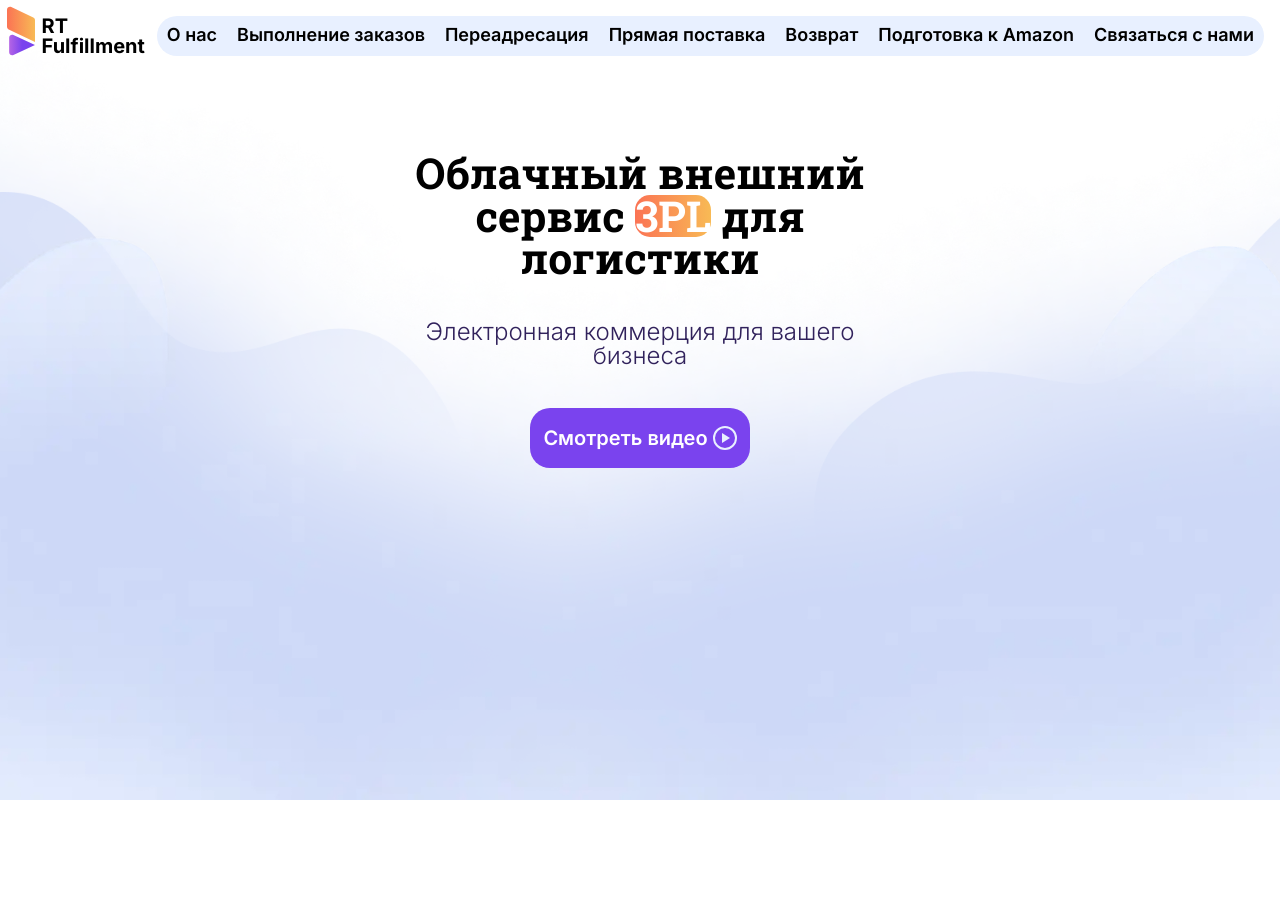
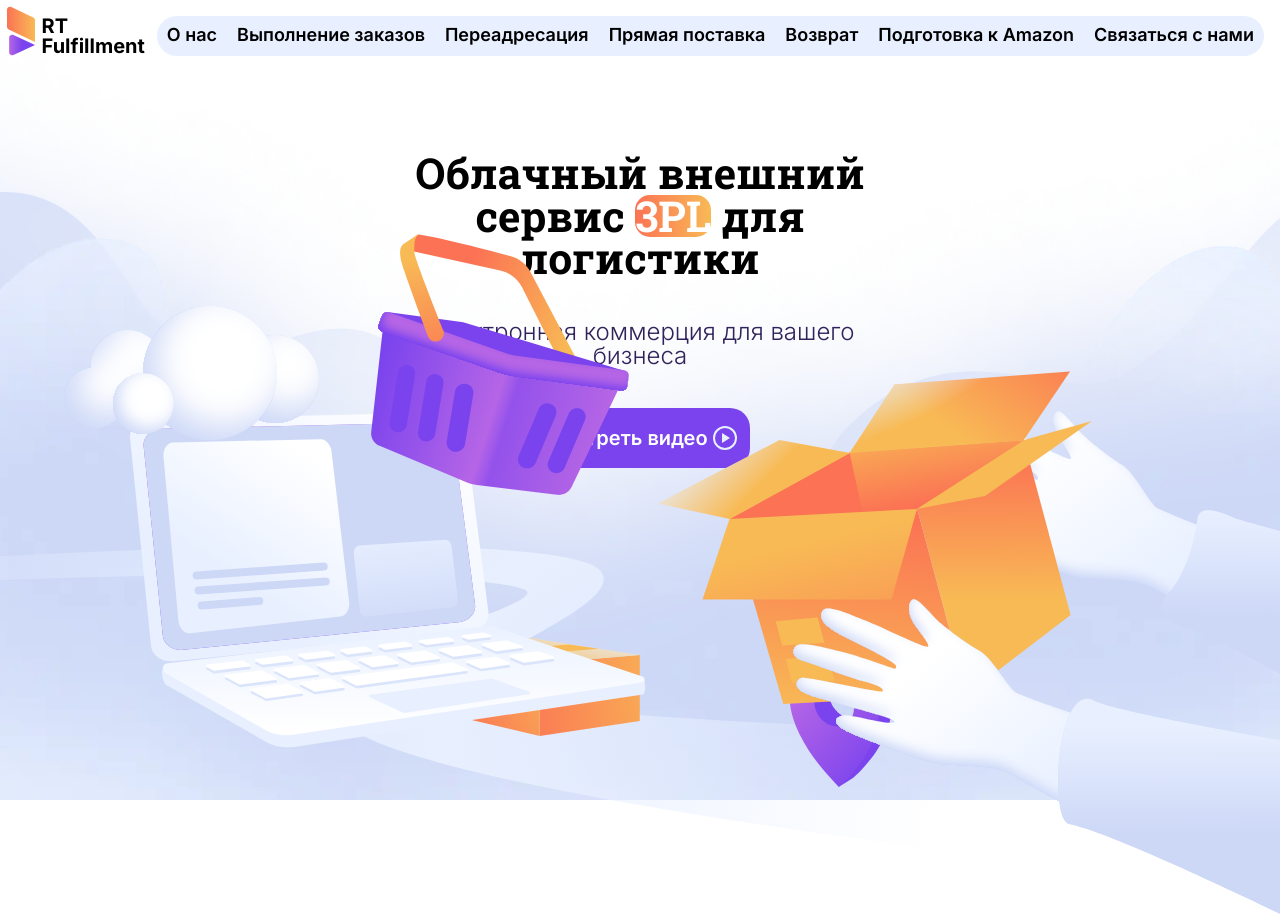
Before and after one commit to IAGrekhovFronted/exampleFullfil, a plain HTML site: page index.html in a window 1280 px wide. Before the commit the page ends 800 px from the top, so only its background shows below. Drawn offline with nearby package versions, Linux system fonts and the light colour scheme; files that its build step writes are made by us from their sources; the site is published under a folder, as on GitHub Pages, so addresses that start at the root find nothing.

Commit message:
Update index.html

```diff
--- a/index.html
+++ b/index.html
@@ -42,16 +42,16 @@
             <div class="header__contain__offer">Электронная коммерция для вашего бизнеса</div>
             <div class="header__contain__button">Смотреть видео <div class="header__contain__button--round"><div class="header__contain__button--triangle"></div></div></div>
         </div>
-        <img src="/img/road.svg" alt="" class="road">
-        <img src="/img/box.svg" alt="" class="boxOnRoad">
-        <img src="/img/nav.svg" alt="" class="navOnRoad">
-        <img src="/img/laptop.svg" alt="" class="laptop">
-        <img src="/img/CloudBig.svg" alt="" class="CloudBig">
-        <img src="/img/cloud.svg" alt="" class="Cloud">
-        <img src="/img/handBack.svg" alt="" class="handBack">
-        <img src="/img/OrangeCorz.svg" alt="" class="price">
-        <img src="/img/handAnter.svg" alt="" class="handAnter">
-        <img src="/img/BlueCors.svg" alt="" class="BlueCors">
+        <img src="img/road.svg" alt="" class="road">
+        <img src="img/box.svg" alt="" class="boxOnRoad">
+        <img src="img/nav.svg" alt="" class="navOnRoad">
+        <img src="img/laptop.svg" alt="" class="laptop">
+        <img src="img/CloudBig.svg" alt="" class="CloudBig">
+        <img src="img/cloud.svg" alt="" class="Cloud">
+        <img src="img/handBack.svg" alt="" class="handBack">
+        <img src="img/OrangeCorz.svg" alt="" class="price">
+        <img src="img/handAnter.svg" alt="" class="handAnter">
+        <img src="img/BlueCors.svg" alt="" class="BlueCors">
     </header>
 </body>
 
```
